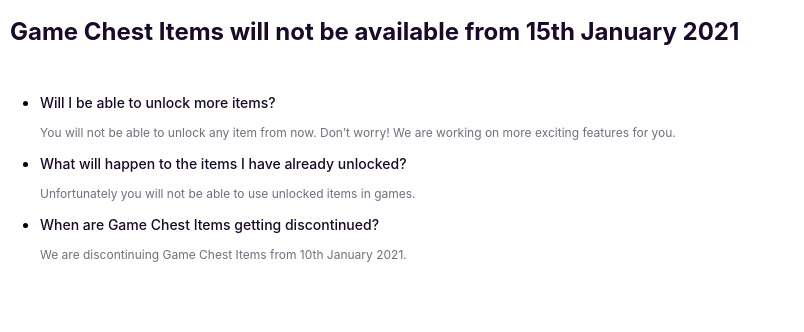
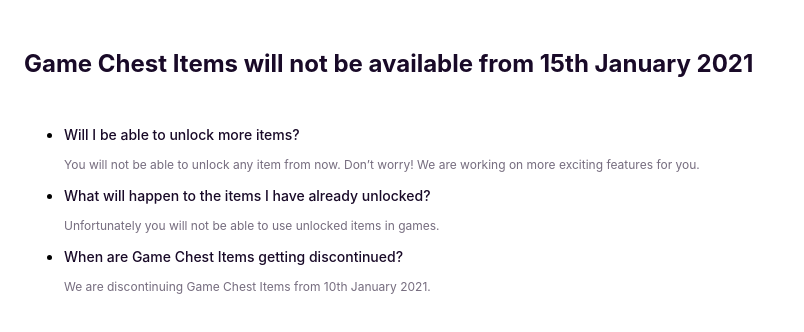
Before and after one commit to aayush-learning/item-faq, a React (Create React App) app: page / in a window 1280 px wide. Shown: the top 332 px of the page, without its empty margins (0-804 px from the left). Built offline with nearby package versions, Linux system fonts and the light colour scheme.

Commit message:
Added an update to the padding

```diff
--- a/src/App.css
+++ b/src/App.css
@@ -2,6 +2,9 @@
   /* text-align: center; */
   display: flex;
   flex-direction: column;
+  padding-left: 24px;
+  padding-right: 24px ;
+  padding-top: 32px;
 }
 
 
@@ -26,7 +29,6 @@ h1{
   order: 0;
   align-self: stretch;
   flex-grow: 0;
-  padding-left: 10px;
 }
 h2{
   position: static;
```
Also changed, not shown: 1 other file (tests, documents, lock files or other folders).
